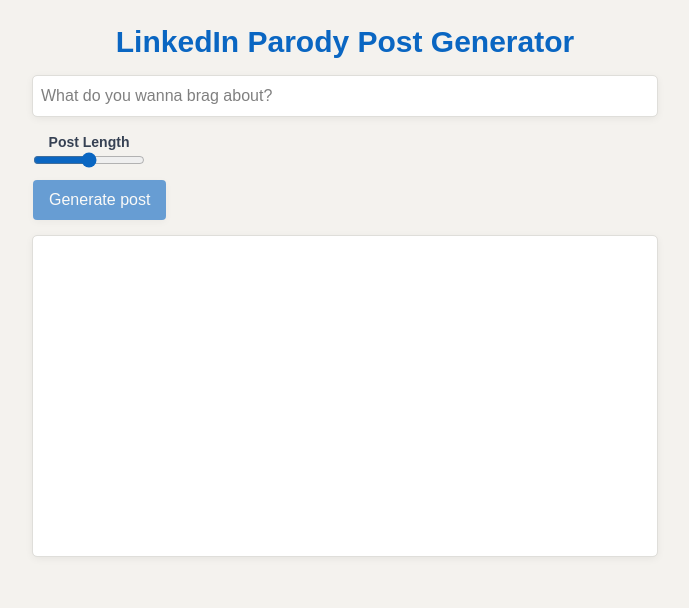
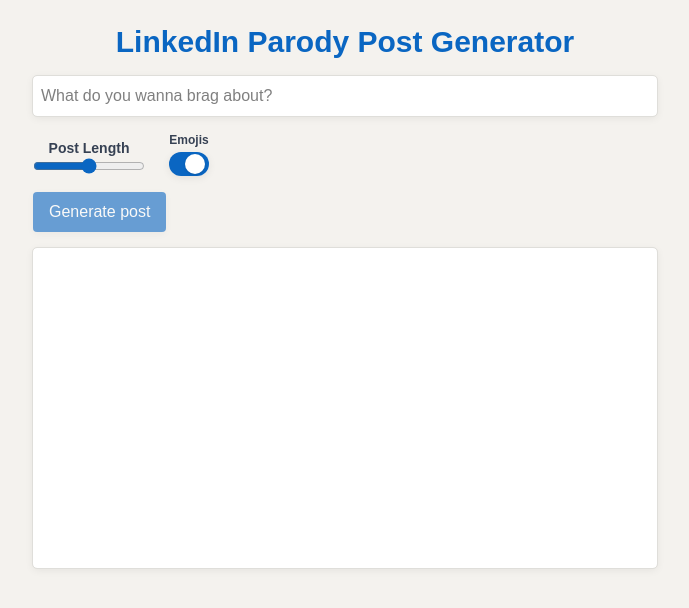
Before and after one commit to ameerza123/LinkedIn-BS-Generator, a Next.js app: page / in a window 1280 px wide. Shown: the top 608 px of the page, without its empty margins (295-984 px from the left). Built offline with nearby package versions, Linux system fonts and the light colour scheme.

Commit message:
Added toggle for emojis off/on

```diff
--- a/src/app/api/generate/route.ts
+++ b/src/app/api/generate/route.ts
@@ -6,11 +6,15 @@
 });
 
 export async function POST(req: NextRequest) {
-  const { userInput, length } = await req.json();
+  const { userInput, length, useEmojis } = await req.json();
 
   let charLimit = 1000;
   if (length === 500) charLimit = 500;
   else if (length === 2500) charLimit = 2500;
+
+  const emojiInstruction = useEmojis
+    ? 'Use emojis to highlight some key sentences.'
+    : 'Do NOT use any emojis in the post.';
 
   const prompt = `
 You are an aspiring LinkedIn influencer who has just done the following task: "${userInput}".
@@ -19,7 +23,7 @@
 Make reference to the task in the post as if you yourself completed it.
 Try to use the words of the task in the post in a way that makes sense.
 Begin immediately with a punchy sentence.
-Use emojis to highlight some key sentences.
+${emojiInstruction}
 Avoid one large paragraph, instead try to write paragraphs of a few short sentences.
 Don't explain what you're doing — just write the post as if it were real.
 
--- a/src/app/page.tsx
+++ b/src/app/page.tsx
@@ -7,6 +7,7 @@
   const [output, setOutput] = useState('');
   const [loading, setLoading] = useState(false);
   const [length, setLength] = useState(1000); // Slider length defaults to medium
+  const [useEmojis, setUseEmojis] = useState(true); // Emoji toggle
 
   const handleGenerate = async () => {
     setLoading(true);
@@ -14,7 +15,7 @@
     const res = await fetch('/api/generate', {
       method: 'POST',
       headers: { 'Content-Type': 'application/json' },
-      body: JSON.stringify({ userInput: input, length }),
+      body: JSON.stringify({ userInput: input, length, useEmojis }),
     });
     const data = await res.json();
     setOutput(data.output);
@@ -58,7 +59,7 @@
       />
 
       {/* Slider for post length */}
-      <div className="mb-4 flex flex-col items-start">
+      <div className="mb-4 flex flex-row items-center gap-4">
         <div className="w-28 flex flex-col items-center">
           <label htmlFor="length-slider" className="block mb-1 font-semibold text-gray-700 text-sm text-center w-full">
             Post Length
@@ -80,6 +81,31 @@
             className="w-28 h-2"
             style={{ accentColor: 'rgb(10, 102, 194)' }}
           />
+        </div>
+
+        {/* Emoji toggle */}
+        <div className="flex flex-col items-center ml-2">
+          <label htmlFor="emoji-toggle" className="text-xs font-semibold text-gray-700 mb-1">
+            Emojis
+          </label>
+          <button
+            id="emoji-toggle"
+            type="button"
+            aria-pressed={useEmojis}
+            onClick={() => setUseEmojis((v) => !v)}
+            className={`w-10 h-6 rounded-full transition-colors duration-200 flex items-center`}
+            style={{
+              backgroundColor: useEmojis ? 'rgb(10, 102, 194)' : 'rgb(223, 222, 218)',
+              boxShadow: '0 2px 8px rgba(0,0,0,0.07)',
+            }}
+            aria-label={useEmojis ? 'Disable emojis' : 'Enable emojis'}
+          >
+            <span
+              className={`inline-block w-5 h-5 rounded-full bg-white shadow transform transition-transform duration-200 ${useEmojis ? 'translate-x-4' : 'translate-x-1'}`}
+            >
+              {/* Optionally add emoji icons here */}
+            </span>
+          </button>
         </div>
       </div>
 
```
